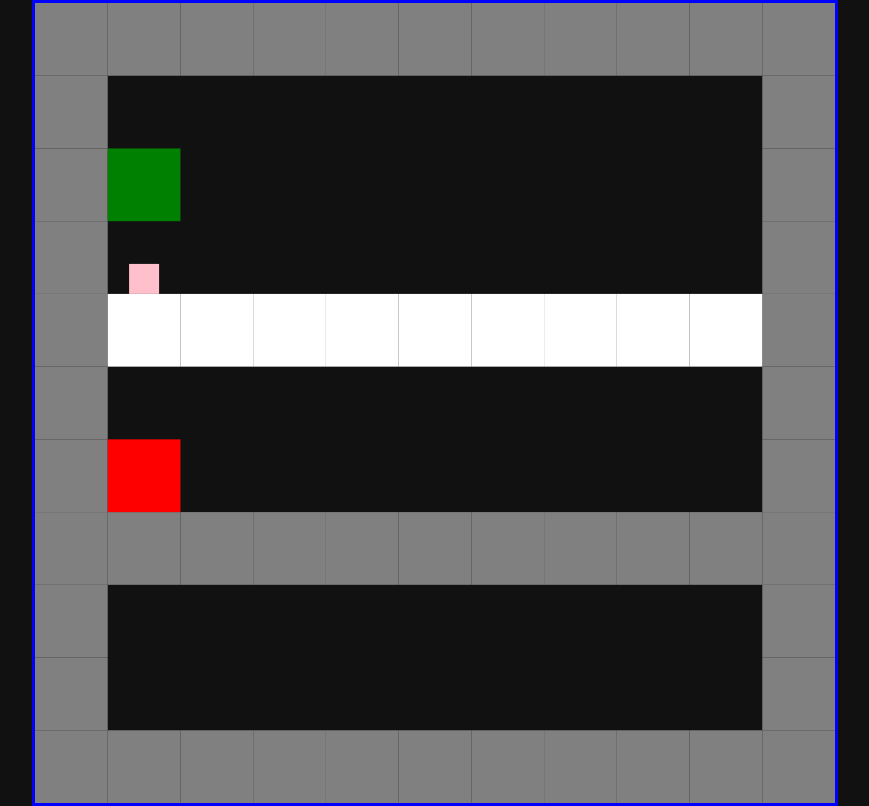
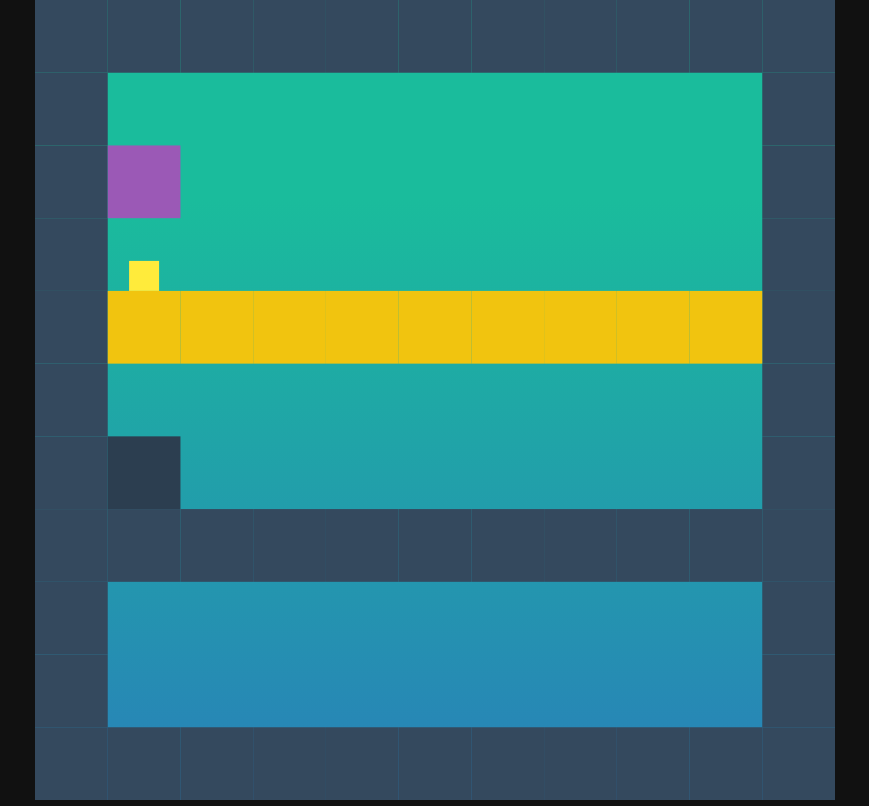
Before and after one commit to js13kGames/js13kgames2016, a website: page src/index.html in a window 1280 px wide. Shown: the whole page, without its empty margins (205-1074 px from the left). Drawn offline with nearby package versions, Linux system fonts and the light colour scheme; files that its build step writes are made by us from their sources.

Commit message:
Add in some placeholder slightly nicer colours.

```diff
--- a/src/css/style.less
+++ b/src/css/style.less
@@ -8,7 +8,6 @@ body {
 }
 
 #gameCanvas {
-	border: solid blue 3px;
 	display: block;
 	margin: auto;
 }
--- a/src/js/game.js
+++ b/src/js/game.js
@@ -63,8 +63,6 @@ window.NewGame = function() {
 
 	function draw() {
 		ctx.clearRect(0, 0, canvas.width, canvas.height);
-		ctx.fillStyle = window.glitchMode ? "#f0f0f0" : "#111";
-		ctx.fillRect(0, 0, canvas.width, canvas.height);
 		GameEvents.emit('draw');
 	}
 
--- a/src/js/views/LevelContainerView.js
+++ b/src/js/views/LevelContainerView.js
@@ -5,29 +5,44 @@ function LevelContainerView(model) {
 
 LevelContainerView.prototype = {
 	draw: function() {
+		var gradient;
+		if (window.glitchMode) {
+			gradient = ctx.createLinearGradient(0, 0, 0, canvas.height);
+			gradient.addColorStop(0, "rgb(241, 196, 15)");
+			gradient.addColorStop(0.25, "rgb(241, 196, 15)");
+			gradient.addColorStop(1, "rgb(211, 84, 0)");
+		} else {
+			gradient = ctx.createLinearGradient(0, 0, 0, canvas.height);
+			gradient.addColorStop(0, "rgb(26, 188, 156)");
+			gradient.addColorStop(0.25, "rgb(26, 188, 156)");
+			gradient.addColorStop(1, "rgb(41, 128, 185)");
+		}
+		ctx.fillStyle = gradient;
+		ctx.fillRect(0, 0, canvas.width, canvas.height);
+
 		var i = 0, colliderModel;
 
-		ctx.fillStyle = "grey";
+		ctx.fillStyle = "rgb(52, 73, 94)";
 		for (i = 0; i < this.model.blockers.length; i++) {
 			colliderModel = this.model.blockers[i];
 			ctx.fillRect(colliderModel.bounds.left, colliderModel.bounds.top, colliderModel.width, colliderModel.height);
 		}
-		ctx.fillStyle = "white";
+		ctx.fillStyle = "rgb(241, 196, 15)";
 		for (i = 0; i < this.model.floors.length; i++) {
 			colliderModel = this.model.floors[i];
 			ctx.fillRect(colliderModel.bounds.left, colliderModel.bounds.top, colliderModel.width, colliderModel.height);
 		}
-		ctx.fillStyle = "black";
+		ctx.fillStyle = "rgb(26, 188, 156)";
 		for (i = 0; i < this.model.antifloors.length; i++) {
 			colliderModel = this.model.antifloors[i];
 			ctx.fillRect(colliderModel.bounds.left, colliderModel.bounds.top, colliderModel.width, colliderModel.height);
 		}
 
-		ctx.fillStyle = "green";
+		ctx.fillStyle = "rgb(155, 89, 182)";
 		colliderModel = this.model.spawnPoint;
 		ctx.fillRect(colliderModel.bounds.left, colliderModel.bounds.top, colliderModel.width, colliderModel.height);
 
-		ctx.fillStyle = "red";
+		ctx.fillStyle = "rgb(44, 62, 80)";
 		colliderModel = this.model.exit;
 		ctx.fillRect(colliderModel.bounds.left, colliderModel.bounds.top, colliderModel.width, colliderModel.height);
 	}
--- a/src/js/views/PlayerView.js
+++ b/src/js/views/PlayerView.js
@@ -6,7 +6,7 @@ function PlayerView(model) {
 PlayerView.prototype = {
 	draw: function() {
 		if (!this.model.levelStarted) return;
-		ctx.fillStyle = "pink";
+		ctx.fillStyle = "rgb(255, 235, 59)";
 		ctx.fillRect(this.model.position.x - this.model.size/2, this.model.position.y - this.model.size, this.model.size, this.model.size);
 	}
 }
```
Also changed, not shown: src/css/style.css.
